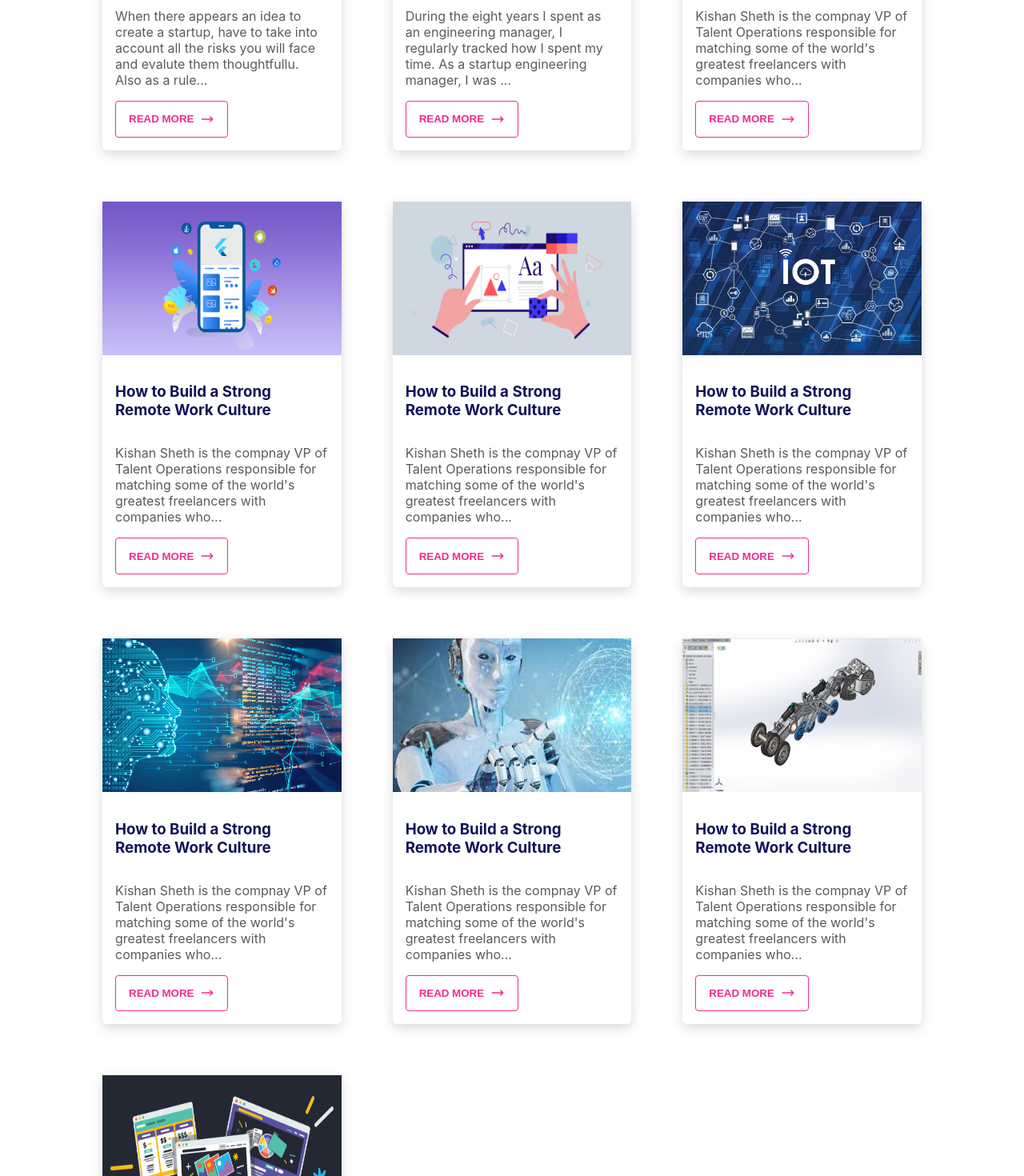
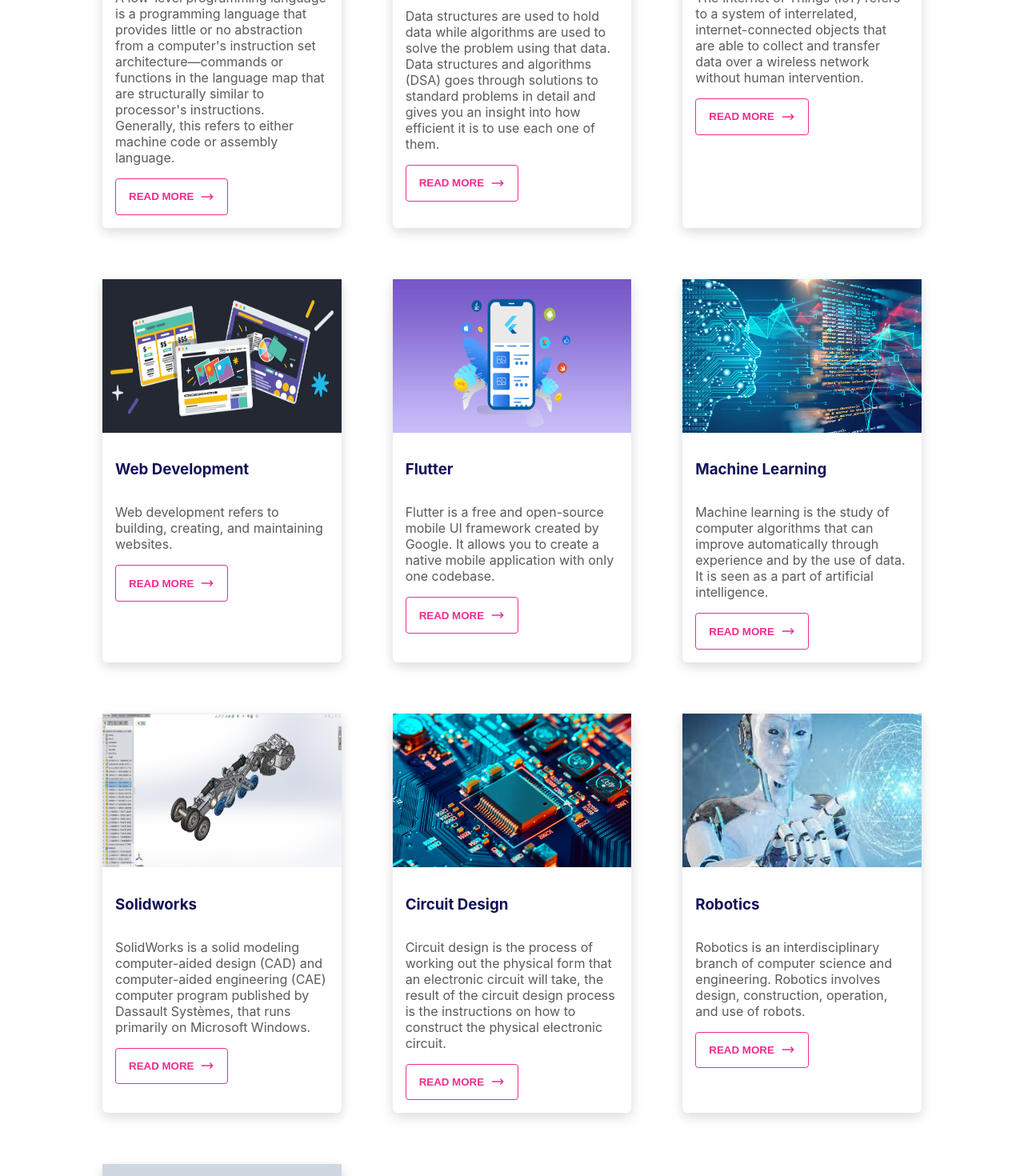
Before and after one commit to arya312/techweek, a React (Create React App) app: page / in a window 1280 px wide. Shown: the part 1960-3430 px from the top of the page at 80% size. Built offline with nearby package versions, Linux system fonts and the light colour scheme.

Commit message:
events card detailings commit

```diff
--- a/src/sections/Blogs.jsx
+++ b/src/sections/Blogs.jsx
@@ -5,15 +5,15 @@
 import { useScroll } from "../components/useScroll";
 import { motion } from "framer-motion";
 import BlogImage1 from "../sections/eventsImages/basicprogramming.jpeg";
-import BlogImage2 from "../sections/eventsImages/circuits.jpeg";
-import BlogImage3 from "../sections/eventsImages/dsa.jpeg";
-import BlogImage4 from "../sections/eventsImages/flutter.jpeg";
-import BlogImage5 from "../sections/eventsImages/graphicdesign.png";
-import BlogImage6 from "../sections/eventsImages/iot.jpeg";
-import BlogImage7 from "../sections/eventsImages/ml.jpeg";
-import BlogImage8 from "../sections/eventsImages/robotics.jpeg";
-import BlogImage9 from "../sections/eventsImages/solidworks.png";
-import BlogImage10 from "../sections/eventsImages/webd.jpeg";
+import BlogImage8 from "../sections/eventsImages/circuits.jpeg";
+import BlogImage2 from "../sections/eventsImages/dsa.jpeg";
+import BlogImage5 from "../sections/eventsImages/flutter.jpeg";
+import BlogImage10 from "../sections/eventsImages/graphicdesign.png";
+import BlogImage3 from "../sections/eventsImages/iot.jpeg";
+import BlogImage6 from "../sections/eventsImages/ml.jpeg";
+import BlogImage9 from "../sections/eventsImages/robotics.jpeg";
+import BlogImage7 from "../sections/eventsImages/solidworks.png";
+import BlogImage4 from "../sections/eventsImages/webd.jpeg";
 import "../styles/sections/Blogs.scss";
 import { textAnimation, cardAnimation } from "../utils/Animations";
 
@@ -35,73 +35,71 @@
         <div className="blogs">
           <Blog
             image={BlogImage1}
-            title="Top list of Mistakes to Avoid During MVP Development"
-            subTitle="When there appears an idea to create a startup, have to take into
-            account all the risks you will face and evalute them thoughtfullu.
-            Also as a rule..."
+            title="Basic Programming"
+            subTitle="A low-level programming language is a programming language that provides little or no abstraction from a computer's instruction set architecture—commands or functions in the language map that are structurally similar to processor's instructions. Generally, this refers to either machine code or assembly language."
             variants={cardAnimation}
             animate={controls}
           />
           <Blog
             image={BlogImage2}
-            title="A Day in the life on an Engineering Manager"
-            subTitle="During the eight years I spent as an engineering manager, I regularly tracked how I spent my time. As a startup engineering manager, I was ... "
+            title="Data Structures and Algorithms"
+            subTitle="Data structures are used to hold data while algorithms are used to solve the problem using that data. Data structures and algorithms (DSA) goes through solutions to standard problems in detail and gives you an insight into how efficient it is to use each one of them."
             variants={cardAnimation}
             animate={controls}
           />
           <Blog
             image={BlogImage3}
-            title="How to Build a Strong Remote Work Culture"
-            subTitle="Kishan Sheth is the compnay VP of Talent Operations responsible for matching some of the world's greatest freelancers with companies who..."
+            title="Internet of Things"
+            subTitle="The Internet of Things (IoT) refers to a system of interrelated, internet-connected objects that are able to collect and transfer data over a wireless network without human intervention."
             variants={cardAnimation}
             animate={controls}
           />
           <Blog
             image={BlogImage4}
-            title="How to Build a Strong Remote Work Culture"
-            subTitle="Kishan Sheth is the compnay VP of Talent Operations responsible for matching some of the world's greatest freelancers with companies who..."
+            title="Web Development"
+            subTitle="Web development refers to building, creating, and maintaining websites."
             variants={cardAnimation}
             animate={controls}
           />
           <Blog
             image={BlogImage5}
-            title="How to Build a Strong Remote Work Culture"
-            subTitle="Kishan Sheth is the compnay VP of Talent Operations responsible for matching some of the world's greatest freelancers with companies who..."
+            title="Flutter"
+            subTitle="Flutter is a free and open-source mobile UI framework created by Google. It allows you to create a native mobile application with only one codebase."
             variants={cardAnimation}
             animate={controls}
           />
           <Blog
             image={BlogImage6}
-            title="How to Build a Strong Remote Work Culture"
-            subTitle="Kishan Sheth is the compnay VP of Talent Operations responsible for matching some of the world's greatest freelancers with companies who..."
+            title="Machine Learning"
+            subTitle="Machine learning is the study of computer algorithms that can improve automatically through experience and by the use of data. It is seen as a part of artificial intelligence."
             variants={cardAnimation}
             animate={controls}
           />
           <Blog
             image={BlogImage7}
-            title="How to Build a Strong Remote Work Culture"
-            subTitle="Kishan Sheth is the compnay VP of Talent Operations responsible for matching some of the world's greatest freelancers with companies who..."
+            title="Solidworks"
+            subTitle="SolidWorks is a solid modeling computer-aided design (CAD) and computer-aided engineering (CAE) computer program published by Dassault Systèmes, that runs primarily on Microsoft Windows."
             variants={cardAnimation}
             animate={controls}
           />
           <Blog
             image={BlogImage8}
-            title="How to Build a Strong Remote Work Culture"
-            subTitle="Kishan Sheth is the compnay VP of Talent Operations responsible for matching some of the world's greatest freelancers with companies who..."
+            title="Circuit Design"
+            subTitle="Circuit design is the process of working out the physical form that an electronic circuit will take, the result of the circuit design process is the instructions on how to construct the physical electronic circuit."
             variants={cardAnimation}
             animate={controls}
           />
           <Blog
             image={BlogImage9}
-            title="How to Build a Strong Remote Work Culture"
-            subTitle="Kishan Sheth is the compnay VP of Talent Operations responsible for matching some of the world's greatest freelancers with companies who..."
+            title="Robotics"
+            subTitle="Robotics is an interdisciplinary branch of computer science and engineering. Robotics involves design, construction, operation, and use of robots."
             variants={cardAnimation}
             animate={controls}
           />
           <Blog
             image={BlogImage10}
-            title="How to Build a Strong Remote Work Culture"
-            subTitle="Kishan Sheth is the compnay VP of Talent Operations responsible for matching some of the world's greatest freelancers with companies who..."
+            title="Graphic Design"
+            subTitle="Graphic design is the craft of planning and creating visual content to communicate ideas and messages."
             variants={cardAnimation}
             animate={controls}
           />
```
